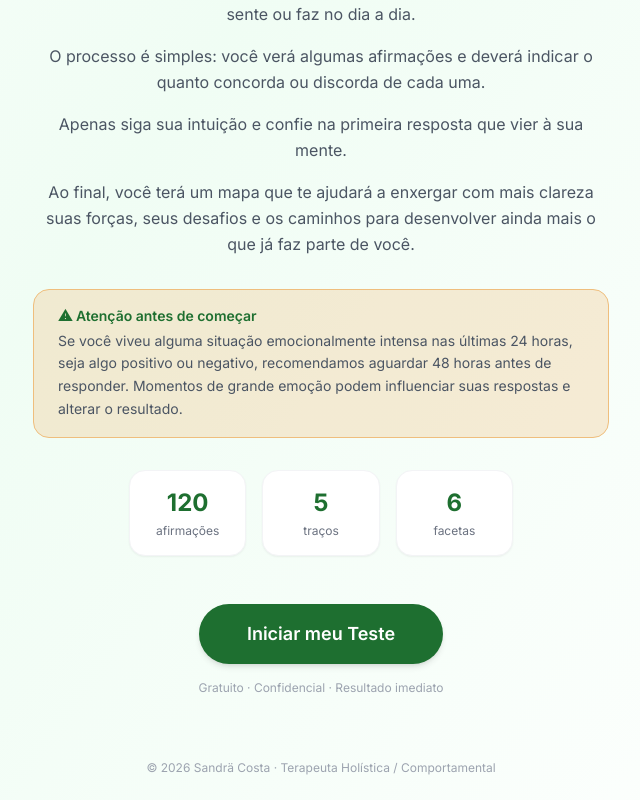
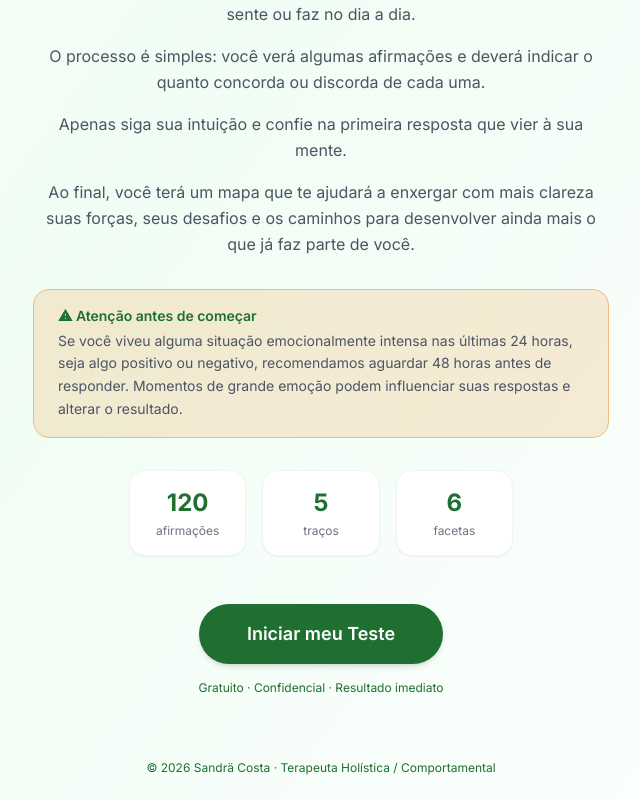
Before and after one commit to ZYONCursoseTerapias/guia-da-personalidade, a React (Vite) app: page / in a window 1280 px wide. Shown: the part 988-1788 px from the top of the page, without its empty margins (319-959 px from the left). Built offline with nearby package versions, Linux system fonts and the light colour scheme; no server answers.

Commit message:
Change footer and tagline text color to brand-dark green

```diff
--- a/src/pages/Welcome.jsx
+++ b/src/pages/Welcome.jsx
@@ -85,12 +85,12 @@ export default function Welcome() {
             <button onClick={() => navigate('/registro')} className="btn-primary text-lg px-12 py-4">
               Iniciar meu Teste
             </button>
-            <p className="text-xs text-gray-400 mt-4">Gratuito · Confidencial · Resultado imediato</p>
+            <p className="text-xs text-brand-dark mt-4">Gratuito · Confidencial · Resultado imediato</p>
           </div>
         </div>
       </main>
 
-      <footer className="py-6 text-center text-xs text-gray-400">
+      <footer className="py-6 text-center text-xs text-brand-dark">
         © {new Date().getFullYear()} Sandrä Costa · Terapeuta Holística / Comportamental
       </footer>
     </div>
```
